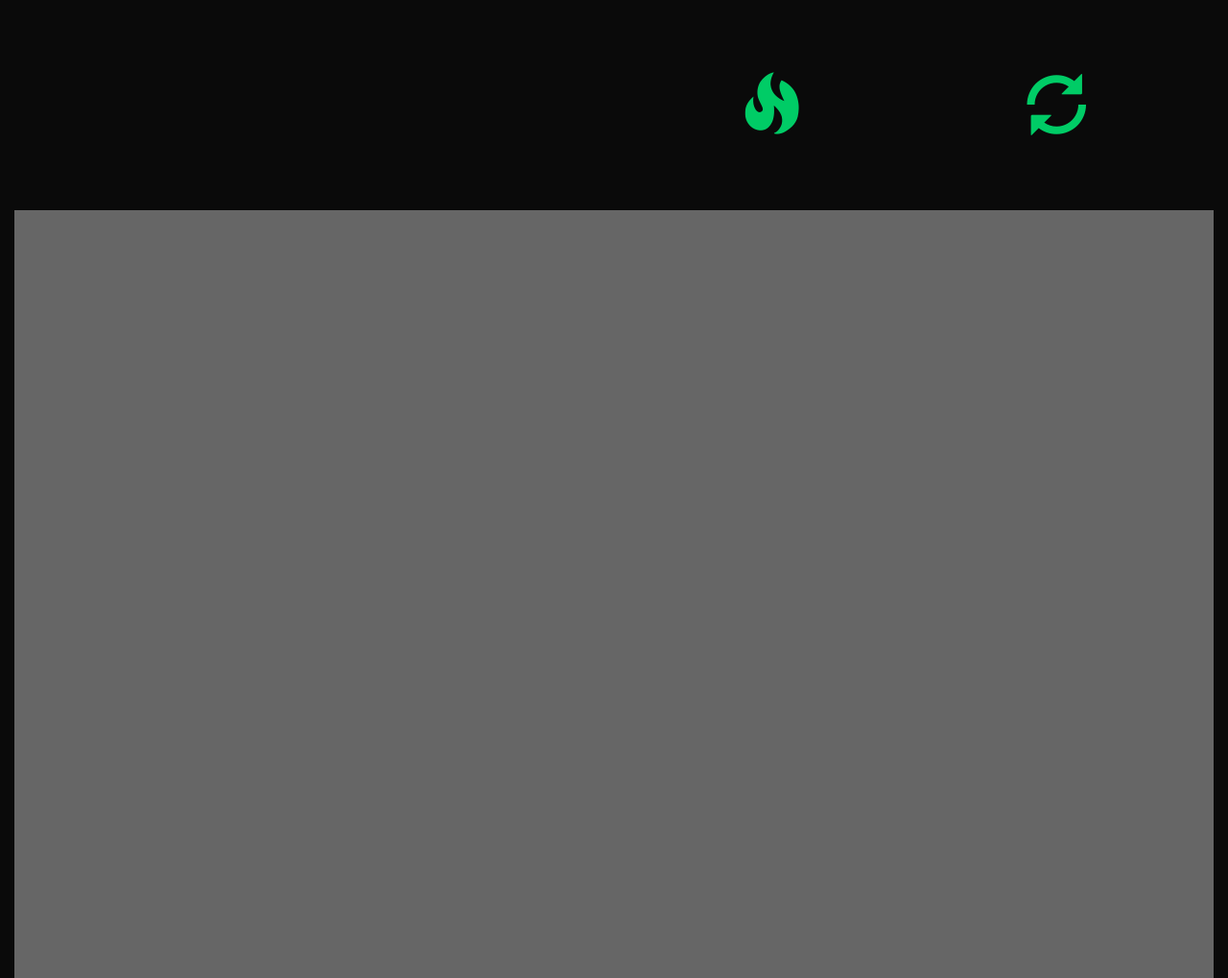
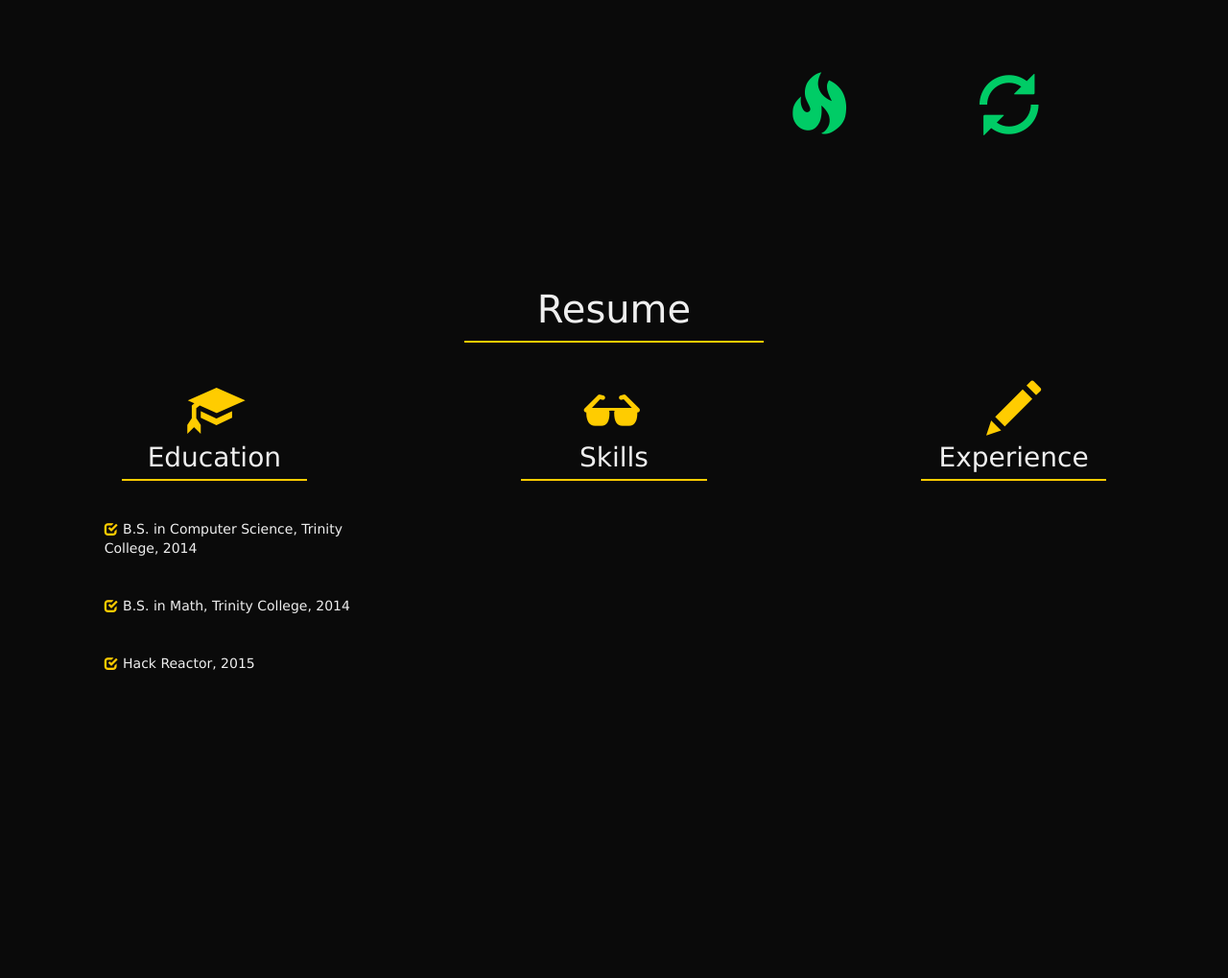
Before and after one commit to zfreedman/mysite, a website: page index.html in a window 1280 px wide. Shown: the part 581-1600 px from the top of the page at 96% size. Drawn offline with nearby package versions, Linux system fonts and the light colour scheme.

Commit message:
Update on master - Began workin on resume div and it's grid structure

```diff
--- a/css/bootstrapOverride.css
+++ b/css/bootstrapOverride.css
@@ -1,3 +1,10 @@
 .navbar {
   border-radius: 0;
 }
+
+.navbar-inverse .navbar-nav>.active>a,
+.navbar-inverse .navbar-nav>.active>a:focus,
+.navbar-inverse .navbar-nav>.active>a:hover {
+  background-color: #0a0a0a;
+
+}
--- a/css/index.css
+++ b/css/index.css
@@ -53,8 +53,6 @@ body {
 }
 
 #aboutDivUnderline {
-/*    background: -webkit-gradient(linear, 0 0, 100% 0, from(#0a0a0a),
-    to(#0a0a0a), color-stop(50%, #00cc66));*/
   background-color: #00cc66;
   width: 25%;
 }
@@ -104,5 +102,53 @@ body {
 
 /*Resume div*/
 #resumeDiv {
-  background-color: #666666;
+  background-color: #0a0a0a;
 }
+
+#resumeDivUnderline {
+  background-color: #ffcc00;
+  width: 25%;
+}
+
+.resumeCol {
+  text-align: center;
+}
+
+.resumeColTitle {
+  font-size: 3.5vh;
+}
+
+.resumeColIcon {
+  font-size: 7vh;
+  color: #ffcc00;
+}
+
+.resumeColTitleUnderline {
+  height: .25vh;
+  width: 50%;
+  margin: 0 auto;
+  margin-bottom: 2.5vh;
+  margin-top: .25vh;
+  background-color: #ffcc00;
+}
+
+.resumeColContent {
+  text-align: left;
+  padding: 0 10%;
+}
+
+.resumeColContent ul {
+  list-style: none;
+}
+
+.resumeColContent li {
+  margin-top: 5vh;
+}
+.resumeColContent li:before {
+  /*Using a Bootstrap glyphicon as the bullet point*/
+  content: '\e067';
+  font-family: 'Glyphicons Halflings';
+  float: left;
+  margin-right: 2%;
+  color: #ffcc00;
+}
--- a/index.html
+++ b/index.html
@@ -46,6 +46,8 @@
 
     <!-- Content -->
     <div class='container-fluid'>
+
+      <!-- About -->
       <div id='aboutDiv' class='contentDiv'>
         <div class='col-md-6' id='aboutDivLeft'>
           <div id='aboutDivImage'></div>
@@ -101,12 +103,12 @@
 
           <div class='rowSplit'></div>
 
-          <div class='col-xs-6'>
+          <div class='col-xs-offset-2 col-xs-4'>
             <span class="glyphicon glyphicon-fire"
               aria-hidden="true"
               id='aboutFire'></span>
           </div>
-          <div class='col-xs-6'>
+          <div class='col-xs-4'>
             <span class="glyphicon glyphicon-refresh"
               aria-hidden="true"
               id='aboutRefresh'></span>
@@ -114,7 +116,44 @@
 
         </div>
       </div>
+
+      <!-- Resume -->
       <div id='resumeDiv' class='contentDiv'>
+        <div class='contentDivTitle'>Resume</div>
+        <div class='contentDivTitleUnderline'
+          id='resumeDivUnderline'></div>
+
+        <div class='col-md-4 resumeCol'>
+          <div class='glyphicon glyphicon-education resumeColIcon'>
+          </div>
+          <div class='resumeColTitle'>
+            Education
+          </div>
+          <div class='resumeColTitleUnderline'></div>
+          <div class='resumeColContent'>
+            <ul>
+              <li>B.S. in Computer Science, Trinity College, 2014</li>
+              <li>B.S. in Math, Trinity College, 2014</li>
+              <li>Hack Reactor, 2015</li>
+            </ul>
+          </div>
+        </div>
+        <div class='col-md-4 resumeCol'>
+          <div class='glyphicon glyphicon-sunglasses resumeColIcon'>
+          </div>
+          <div class='resumeColTitle'>
+            Skills
+          </div>
+          <div class='resumeColTitleUnderline'></div>
+        </div>
+        <div class='col-md-4 resumeCol'>
+          <div class='glyphicon glyphicon-pencil resumeColIcon'>
+          </div>
+          <div class='resumeColTitle'>
+            Experience
+          </div>
+          <div class='resumeColTitleUnderline'></div>
+        </div>
       </div>
       <div id='webDevDiv' class='contentDiv'>
       </div>
```
